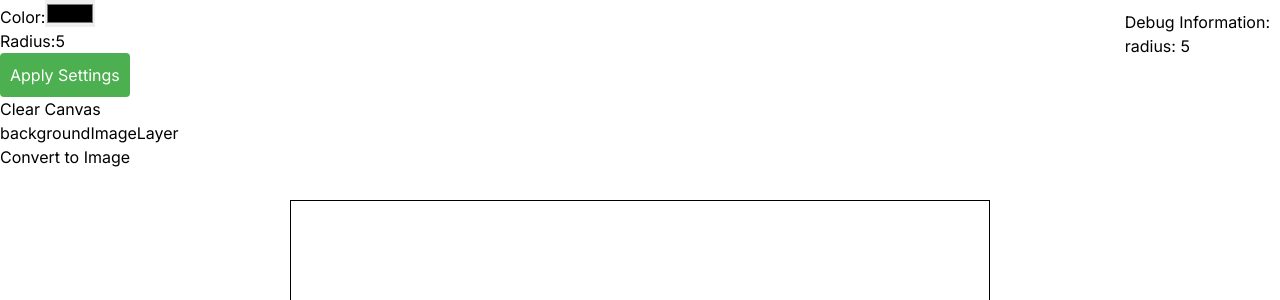
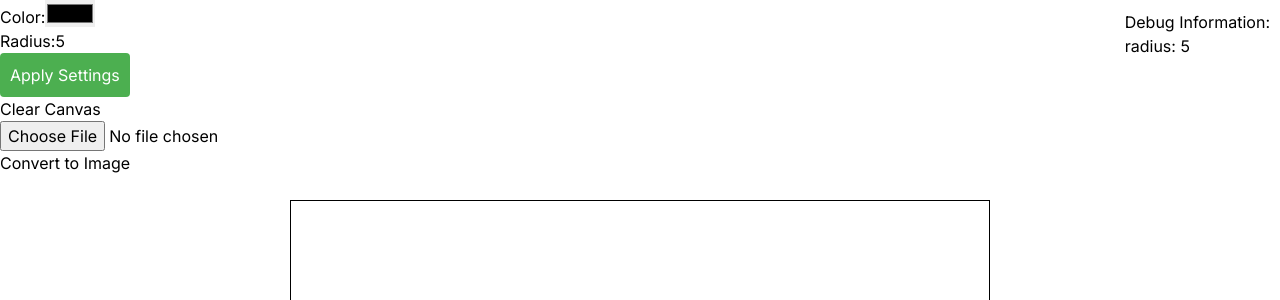
Before and after one commit to Nockiest/mapping-software, a Next.js app: page /canvasEditor in a window 1280 px wide. Shown: the top 300 px of the page. Built offline with nearby package versions, Linux system fonts and the light colour scheme.

Commit message:
background img added

```diff
--- a/app/canvasEditor/layers/backgroundImageLayer.tsx
+++ b/app/canvasEditor/layers/backgroundImageLayer.tsx
@@ -1,9 +1,55 @@
-import React from 'react'
+import React, { useState, useContext } from 'react';
+import { BackgroundContext } from '../page';
+
+
 
 const BackgroundImageLayer = () => {
+  const [image, setImage] = useState<File | null>(null);
+
+  const loadImage = (file: File) => {
+    return new Promise<string>((resolve) => {
+      const reader = new FileReader();
+      reader.onload = (e) => {
+        resolve(e.target?.result as string);
+      };
+      reader.readAsDataURL(file);
+    });
+  };
+
+  const handleFileChange = async (e: React.ChangeEvent<HTMLInputElement>) => {
+    const selectedFile = e.target.files?.[0];
+    if (selectedFile) {
+      const imageUrl = await loadImage(selectedFile);
+      setImage(selectedFile);
+      setCanvasBackground(imageUrl);
+    }
+  };
+
+  const setCanvasBackground = (imageUrl: string) => {
+    const imgElement = document.getElementById('background-image') as HTMLImageElement;
+    if (imgElement) {
+      imgElement.src = imageUrl;
+      imgElement.style.pointerEvents = 'none'; // Ignore mouse events on the image
+    }
+  };
+
   return (
-    <div>backgroundImageLayer</div>
-  )
-}
+    <div>
+      <input type="file" onChange={handleFileChange} />
+      {image && (
+        <div>
+          <img
+            id="background-image"
+            className="canvas-rectangle"
+            src={URL.createObjectURL(image)}
+            alt="Selected"
+            style={{ pointerEvents: 'none' }}
+          />
+          {/* <button onClick={() => setCanvasBackground(URL.createObjectURL(image))}>Redraw Canvas</button> */}
+        </div>
+      )}
+    </div>
+  );
+};
 
-export default BackgroundImageLayer
+export default BackgroundImageLayer;
--- a/app/canvasEditor/layers/drawingLayer.tsx
+++ b/app/canvasEditor/layers/drawingLayer.tsx
@@ -134,7 +134,7 @@ const DrawingLayer: React.FC<DrawingCanvasProps> = ({ color, radius }) => {
         height={500}
         style={{ border: "1px solid #000" }}
         onContextMenu={(e) => e.preventDefault()} // Disable right-click context menu
-        className="canvas-rectangle"
+        className="canvas-rectangle z-10"
       />
 
   );
--- a/app/components/Eraser.tsx
+++ b/app/components/Eraser.tsx
@@ -9,7 +9,6 @@ type EraseRadiusProps = {
 const eraseInRadius  = ({ canvasRef, position, diameter }:EraseRadiusProps) => {
   const canvas = canvasRef.current;
   const radius = Math.ceil(diameter / 2); // NECESARRY OPERATION
-  console.log(radius, diameter)
   if (!canvas) return;
 
     const ctx = canvas.getContext('2d');
```
